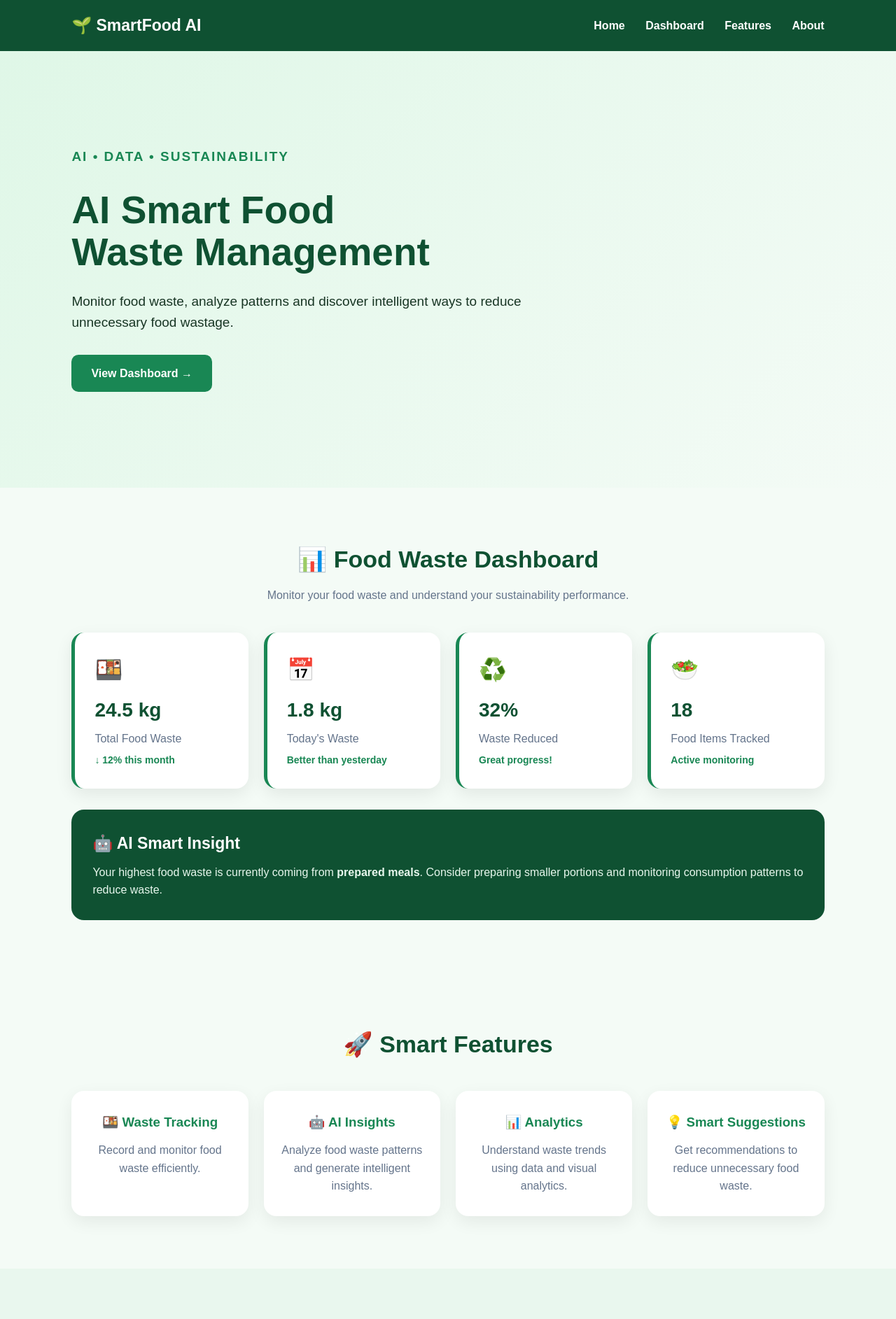
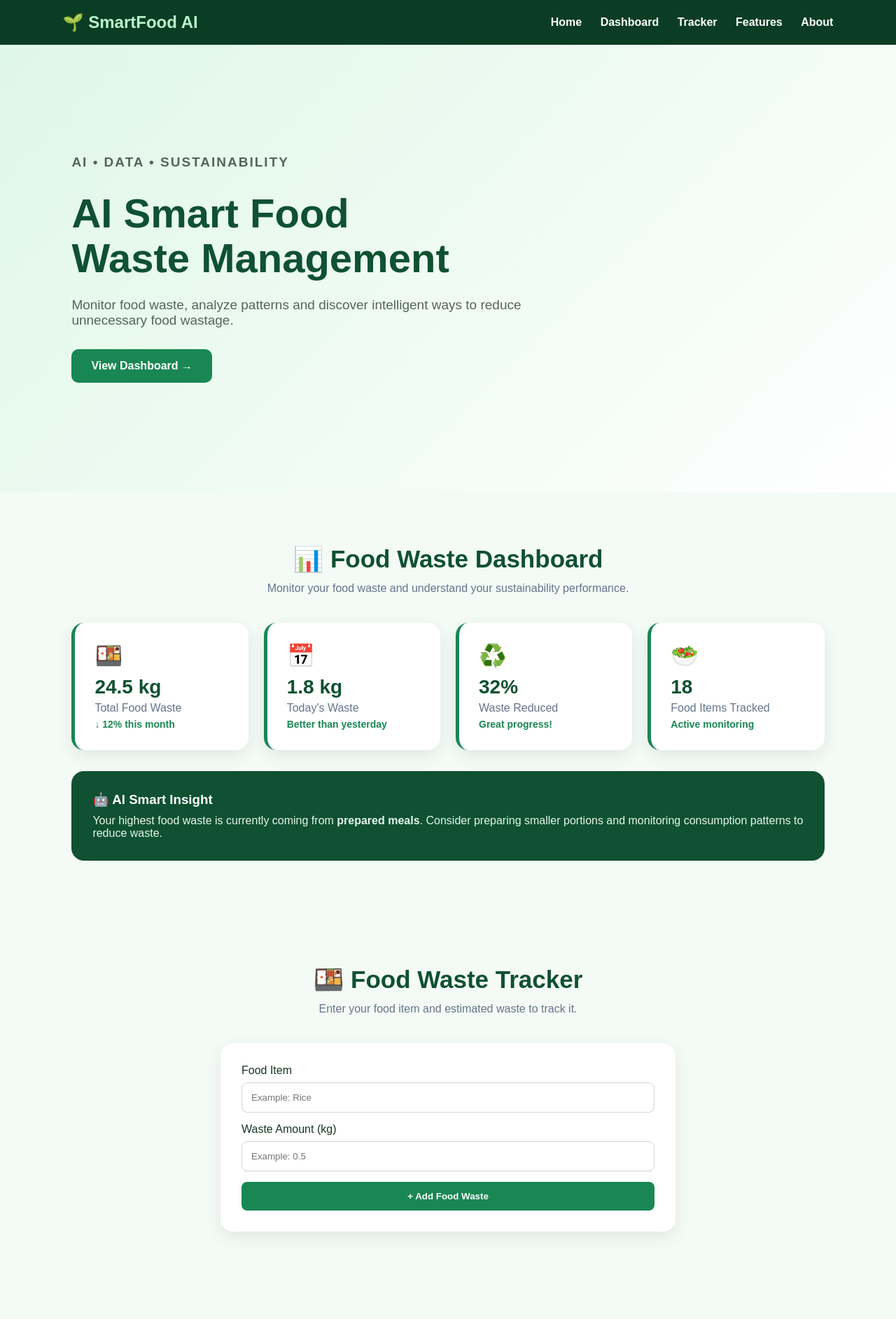
Before and after one commit to naveetha2707/AI-Smart-Food-Waste-Management, a plain HTML site: page index.html in a window 1280 px wide. Shown: the top 1885 px of the page at 70% size. Drawn offline with Linux system fonts and the light colour scheme.

Commit message:
Complete Smart Food Waste Management Website

```diff
--- a/index.html
+++ b/index.html
@@ -1,12 +1,274 @@
 <!DOCTYPE html>
 <html lang="en">
 <head>
-    <meta charset="UTF-8">
-    <meta name="viewport" content="width=device-width, initial-scale=1.0">
+<meta charset="UTF-8">
+<meta name="viewport" content="width=device-width, initial-scale=1.0">
 
-    <title>AI Smart Food Waste Management</title>
+<title>SmartFood AI | Food Waste Management</title>
 
-    <link rel="stylesheet" href="style.css">
+<style>
+*{
+    margin:0;
+    padding:0;
+    box-sizing:border-box;
+    scroll-behavior:smooth;
+}
+
+body{
+    font-family:Arial,sans-serif;
+    background:#f4fbf6;
+    color:#183524;
+}
+
+header{
+    position:sticky;
+    top:0;
+    z-index:100;
+    background:#0b3d25;
+    color:white;
+    padding:18px 7%;
+    display:flex;
+    justify-content:space-between;
+    align-items:center;
+}
+
+header h2{
+    color:#b9f6c9;
+}
+
+nav a{
+    color:white;
+    text-decoration:none;
+    margin-left:22px;
+    font-weight:bold;
+}
+
+.hero{
+    min-height:80vh;
+    padding:100px 8%;
+    display:flex;
+    align-items:center;
+    background:linear-gradient(135deg,#dff7e7,#ffffff);
+}
+
+.hero-content{
+    max-width:750px;
+}
+
+.tag{
+    color:#198754;
+    font-weight:bold;
+    letter-spacing:2px;
+    margin-bottom:15px;
+}
+
+.hero h1{
+    font-size:58px;
+    line-height:1.1;
+    color:#0f5132;
+    margin-bottom:25px;
+}
+
+.hero p{
+    font-size:19px;
+    color:#53665b;
+    margin-bottom:30px;
+}
+
+.button{
+    display:inline-block;
+    background:#198754;
+    color:white;
+    padding:15px 28px;
+    border-radius:10px;
+    text-decoration:none;
+    font-weight:bold;
+}
+
+section{
+    padding:75px 8%;
+}
+
+section h2{
+    text-align:center;
+    font-size:35px;
+    color:#0f5132;
+    margin-bottom:12px;
+}
+
+.section-text{
+    text-align:center;
+    color:#64748b;
+    margin-bottom:40px;
+}
+
+.dashboard-cards,
+.cards{
+    display:grid;
+    grid-template-columns:repeat(4,1fr);
+    gap:22px;
+    margin-top:35px;
+}
+
+.dashboard-card,
+.card{
+    background:white;
+    padding:28px;
+    border-radius:18px;
+    box-shadow:0 8px 25px rgba(0,0,0,.08);
+}
+
+.dashboard-card{
+    border-left:5px solid #198754;
+}
+
+.icon{
+    font-size:32px;
+    margin-bottom:10px;
+}
+
+.dashboard-card h3{
+    font-size:28px;
+    color:#0f5132;
+}
+
+.dashboard-card p{
+    color:#64748b;
+    margin:5px 0;
+}
+
+.dashboard-card span{
+    color:#198754;
+    font-size:14px;
+    font-weight:bold;
+}
+
+.insight-box{
+    margin-top:30px;
+    padding:30px;
+    border-radius:18px;
+    background:#0f5132;
+    color:white;
+}
+
+.insight-box h3{
+    margin-bottom:10px;
+}
+
+.insight-box p{
+    color:#e4f5e9;
+}
+
+.card{
+    text-align:center;
+    transition:.3s;
+}
+
+.card:hover{
+    transform:translateY(-8px);
+}
+
+.card h3{
+    color:#198754;
+    margin-bottom:12px;
+}
+
+.card p{
+    color:#64748b;
+}
+
+.tracker{
+    max-width:650px;
+    margin:40px auto 0;
+    background:white;
+    padding:30px;
+    border-radius:18px;
+    box-shadow:0 8px 25px rgba(0,0,0,.08);
+}
+
+.tracker input{
+    width:100%;
+    padding:13px;
+    margin:8px 0 15px;
+    border:1px solid #ccd8d0;
+    border-radius:8px;
+}
+
+.tracker button{
+    width:100%;
+    padding:13px;
+    border:0;
+    border-radius:8px;
+    background:#198754;
+    color:white;
+    font-weight:bold;
+    cursor:pointer;
+}
+
+#result{
+    margin-top:18px;
+    padding:15px;
+    border-radius:10px;
+    background:#e9f7ee;
+    color:#0f5132;
+    display:none;
+}
+
+#about{
+    background:#e9f7ee;
+}
+
+.about-text{
+    max-width:850px;
+    margin:auto;
+    text-align:center;
+    font-size:17px;
+}
+
+footer{
+    background:#0b3d25;
+    color:white;
+    text-align:center;
+    padding:35px;
+}
+
+footer p{
+    color:#d7eee0;
+    margin-top:7px;
+}
+
+@media(max-width:900px){
+    .dashboard-cards,
+    .cards{
+        grid-template-columns:repeat(2,1fr);
+    }
+
+    .hero h1{
+        font-size:43px;
+    }
+}
+
+@media(max-width:600px){
+    header{
+        flex-direction:column;
+        gap:15px;
+    }
+
+    nav a{
+        margin:0 6px;
+        font-size:13px;
+    }
+
+    .dashboard-cards,
+    .cards{
+        grid-template-columns:1fr;
+    }
+
+    .hero h1{
+        font-size:38px;
+    }
+}
+</style>
 </head>
 
 <body>
@@ -17,40 +279,28 @@
     <nav>
         <a href="#home">Home</a>
         <a href="#dashboard">Dashboard</a>
+        <a href="#tracker">Tracker</a>
         <a href="#features">Features</a>
         <a href="#about">About</a>
     </nav>
 </header>
 
-
-<!-- HOME -->
-
 <section class="hero" id="home">
-
     <div class="hero-content">
 
         <p class="tag">AI • DATA • SUSTAINABILITY</p>
 
-        <h1>
-            AI Smart Food<br>
-            Waste Management
-        </h1>
+        <h1>AI Smart Food<br>Waste Management</h1>
 
         <p>
             Monitor food waste, analyze patterns and discover
             intelligent ways to reduce unnecessary food wastage.
         </p>
 
-        <a href="#dashboard" class="button">
-            View Dashboard →
-        </a>
+        <a href="#dashboard" class="button">View Dashboard →</a>
 
     </div>
-
 </section>
-
-
-<!-- DASHBOARD -->
 
 <section id="dashboard">
 
@@ -64,7 +314,7 @@
 
         <div class="dashboard-card">
             <div class="icon">🍱</div>
-            <h3>24.5 kg</h3>
+            <h3 id="totalWaste">24.5 kg</h3>
             <p>Total Food Waste</p>
             <span>↓ 12% this month</span>
         </div>
@@ -85,16 +335,14 @@
 
         <div class="dashboard-card">
             <div class="icon">🥗</div>
-            <h3>18</h3>
+            <h3 id="itemsTracked">18</h3>
             <p>Food Items Tracked</p>
             <span>Active monitoring</span>
         </div>
 
     </div>
 
-
     <div class="insight-box">
-
         <h3>🤖 AI Smart Insight</h3>
 
         <p>
@@ -103,13 +351,46 @@
             Consider preparing smaller portions and monitoring
             consumption patterns to reduce waste.
         </p>
+    </div>
+
+</section>
+
+<section id="tracker">
+
+    <h2>🍱 Food Waste Tracker</h2>
+
+    <p class="section-text">
+        Enter your food item and estimated waste to track it.
+    </p>
+
+    <div class="tracker">
+
+        <label>Food Item</label>
+
+        <input
+            type="text"
+            id="foodName"
+            placeholder="Example: Rice"
+        >
+
+        <label>Waste Amount (kg)</label>
+
+        <input
+            type="number"
+            id="wasteAmount"
+            placeholder="Example: 0.5"
+            step="0.1"
+        >
+
+        <button onclick="trackWaste()">
+            + Add Food Waste
+        </button>
+
+        <div id="result"></div>
 
     </div>
 
 </section>
-
-
-<!-- FEATURES -->
 
 <section id="features">
 
@@ -152,9 +433,6 @@
 
 </section>
 
-
-<!-- ABOUT -->
-
 <section id="about">
 
     <h2>🌍 About Our Project</h2>
@@ -166,28 +444,67 @@
         data analysis and smart recommendations.
 
         The system helps users understand their food waste
-        behaviour and make better decisions for a sustainable
-        future.
+        behaviour and make better decisions for a sustainable future.
 
     </p>
 
 </section>
 
-
 <footer>
 
     <h3>🌱 SmartFood AI</h3>
 
-    <p>
-        Technology for a sustainable future.
-    </p>
+    <p>Technology for a sustainable future.</p>
 
-    <p>
-        © 2026 AI Smart Food Waste Management
-    </p>
+    <p>© 2026 AI Smart Food Waste Management</p>
 
 </footer>
 
+<script>
+
+let totalWaste = 24.5;
+let itemCount = 18;
+
+function trackWaste(){
+
+    const food = document.getElementById("foodName").value;
+    const amount = parseFloat(
+        document.getElementById("wasteAmount").value
+    );
+
+    const result = document.getElementById("result");
+
+    if(food === "" || isNaN(amount) || amount <= 0){
+
+        result.style.display = "block";
+
+        result.innerHTML =
+            "⚠️ Please enter a food item and a valid waste amount.";
+
+        return;
+    }
+
+    totalWaste += amount;
+    itemCount++;
+
+    document.getElementById("totalWaste").innerText =
+        totalWaste.toFixed(1) + " kg";
+
+    document.getElementById("itemsTracked").innerText =
+        itemCount;
+
+    result.style.display = "block";
+
+    result.innerHTML =
+        "✅ <strong>" + food + "</strong> waste of " +
+        amount.toFixed(1) +
+        " kg has been added successfully!";
+
+    document.getElementById("foodName").value = "";
+    document.getElementById("wasteAmount").value = "";
+}
+
+</script>
 
 </body>
 </html>
```
